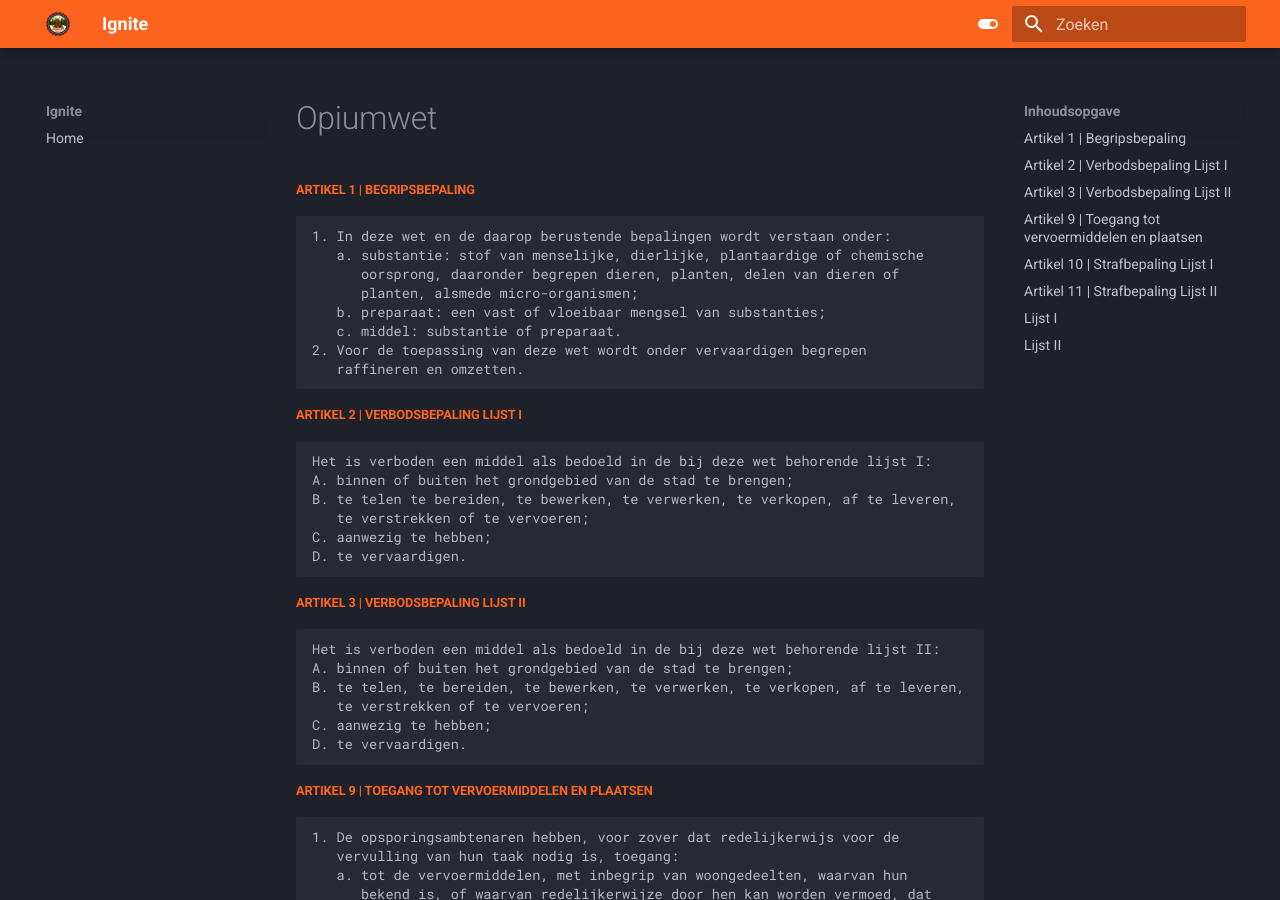
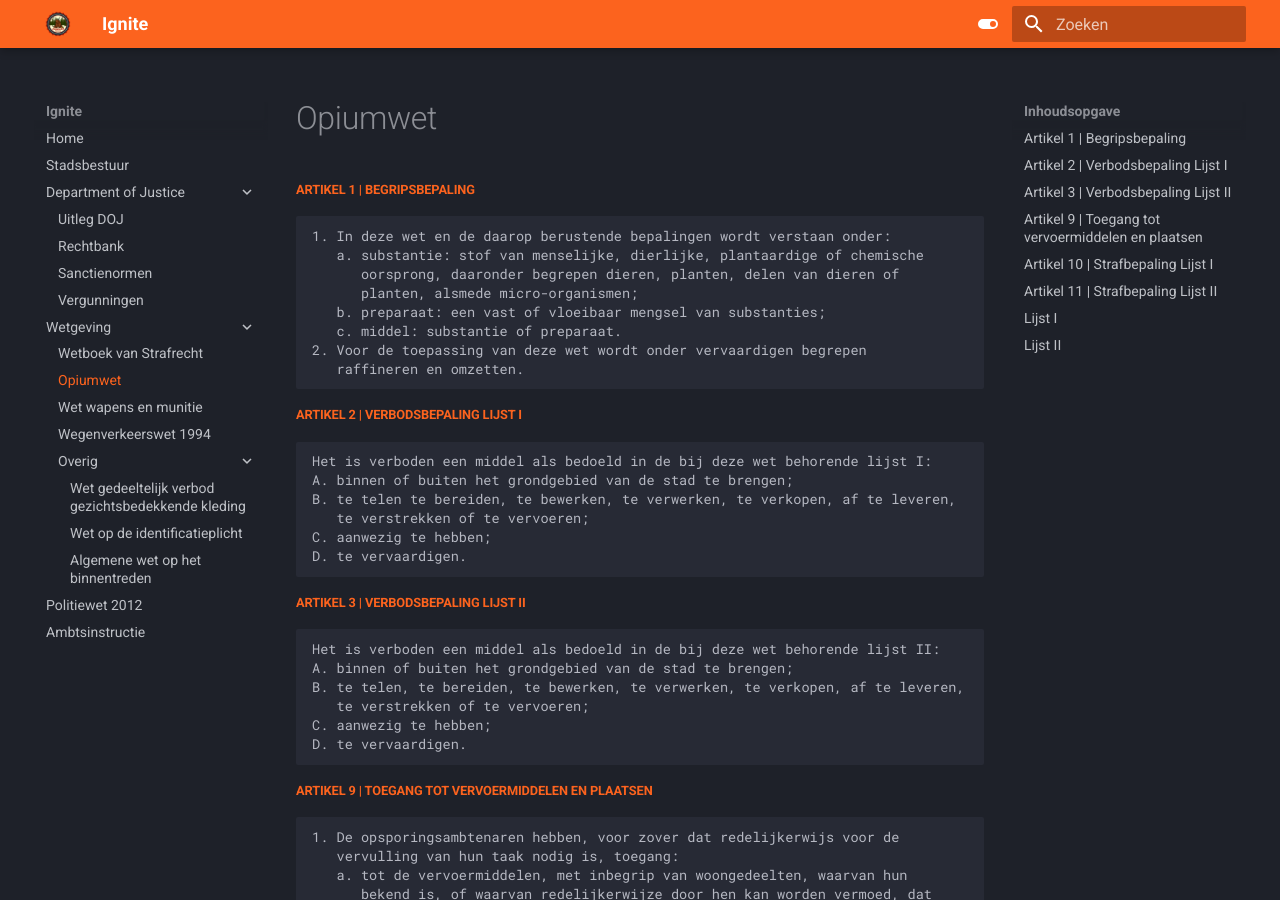
Before and after one commit to NLDenny/wetboek, an MkDocs documentation site: the page built from docs/Wetgeving/opw.md, in a window 1280 px wide and 900 px high. Built offline with MkDocs 1.6.1 and Material for MkDocs 9.7.7, drawn with Linux system fonts in a browser that asks for light colours; some of the changed lines change nothing that is shown.

Commit message:
Update mkdocs.yml

```diff
--- a/mkdocs.yml
+++ b/mkdocs.yml
@@ -67,24 +67,24 @@ markdown_extensions:
       emoji_generator: !!python/name:materialx.emoji.to_svg
 nav:
   - Home: index.md
-  # - Stadsbestuur: stadsbestuur.md
-  # - Department of Justice:
-  #   - Uitleg DOJ: Department of Justice/doj.md
-  #   - Rechtbank: Department of Justice/rechtbank.md
-  #   - Sanctienormen: Department of Justice/sanctienormen.md
-  #   - Vergunningen: Department of Justice/vergunningen.md
-  # - Wetgeving:
-  #   - Wetboek van Strafrecht: Wetgeving/sr.md
-  #   # - Wetboek van Strafvordering: sv.md
-  #   - Opiumwet: Wetgeving/opw.md
-  #   - Wet wapens en munitie: Wetgeving/wwm.md
-  #   - Wegenverkeerswet 1994: Wetgeving/wvw.md
-  #   - Overig:
-  #        - Wet gedeeltelijk verbod gezichtsbedekkende kleding: Wetgeving/Overig/wgvgk.md
-  #        - Wet op de identificatieplicht: Wetgeving/Overig/wid.md
-  #        - Algemene wet op het binnentreden: Wetgeving/Overig/awbi.md
-  # - Politiewet 2012: polw2012.md
-  # - Ambtsinstructie: ambts.md
+  - Stadsbestuur: stadsbestuur.md
+  - Department of Justice:
+    - Uitleg DOJ: Department of Justice/doj.md
+    - Rechtbank: Department of Justice/rechtbank.md
+    - Sanctienormen: Department of Justice/sanctienormen.md
+    - Vergunningen: Department of Justice/vergunningen.md
+  - Wetgeving:
+    - Wetboek van Strafrecht: Wetgeving/sr.md
+    # - Wetboek van Strafvordering: sv.md
+    - Opiumwet: Wetgeving/opw.md
+    - Wet wapens en munitie: Wetgeving/wwm.md
+    - Wegenverkeerswet 1994: Wetgeving/wvw.md
+    - Overig:
+         - Wet gedeeltelijk verbod gezichtsbedekkende kleding: Wetgeving/Overig/wgvgk.md
+         - Wet op de identificatieplicht: Wetgeving/Overig/wid.md
+         - Algemene wet op het binnentreden: Wetgeving/Overig/awbi.md
+  - Politiewet 2012: polw2012.md
+  - Ambtsinstructie: ambts.md
 
 extra_css:
   - stylesheets/extra.css
```
